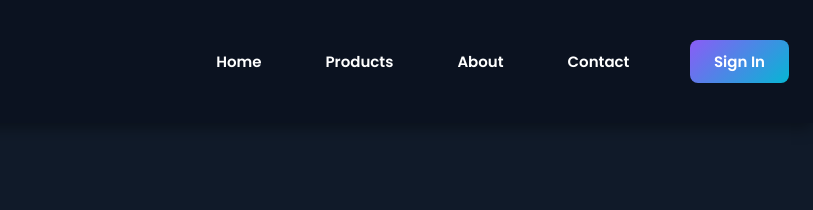
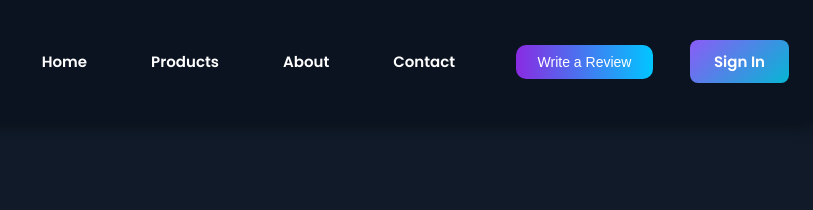
Before and after one commit to TrioProject-10/Smart-Buy-Main, a website: page HomePage/shoes.html in a window 1280 px wide. Shown: the top 210 px of the page, 467-1280 px from the left. Drawn offline with Linux system fonts and the light colour scheme.

Commit message:
review page connected to home page and added write a review buttton added in all page and also connected

```diff
--- a/HomePage/shoes.html
+++ b/HomePage/shoes.html
@@ -435,6 +435,44 @@
   background: rgba(255,255,255,0.1);
   margin: 8px 0;
 }
+
+.review-btn
+{
+  background: linear-gradient(90deg, #8a2be2, #00c6ff); /* purple → blue gradient */
+  color: #fff;
+  border: none;
+  border-radius: 10px;       /* pill shape */
+  padding: 10px 22px;         /* proper spacing inside */
+  font-size: 14px;
+  font-weight: 500;
+  cursor: pointer;
+  display: inline-flex;       /* ensures perfect vertical + horizontal alignment */
+  align-items: center;        /* centers text vertically */
+  justify-content: center;    /* centers text horizontally */
+  text-align: center;
+  line-height: 1;             /* fixes vertical alignment issues */
+  transition: transform 0.2s ease, box-shadow 0.2s ease;
+}
+
+/* Hover effect */
+.review-btn:hover
+{
+  transform: translateY(-2px);
+  box-shadow: 0 4px 12px rgba(0, 0, 0, 0.25);
+}
+
+/* Active (click) effect */
+.review-btn:active
+{
+  transform: translateY(0);
+  box-shadow: 0 2px 6px rgba(0, 0, 0, 0.2);
+}
+.review-btn:hover
+ {
+      box-shadow: 0 12px 40px rgba(6, 182, 212, 0.2);
+      transform: translateY(-2px);
+    }
+
 </style>
 </head>
 <body>
@@ -480,6 +518,7 @@
       </div>
       <button onclick="window.location.href='#About'" class="btn btn-outline">About</button>
       <button onclick="window.location.href='#Contact'" class="btn btn-outline">Contact</button>&nbsp;
+      <button class="review-btn" id="openReview" onclick="window.location.href='/Homepage/reviewpage.html'">Write a Review</button>&nbsp;
       <button onclick="window.location.href='/auth/signup.html'" class="btn btn-gradient">Sign In</button>
     </nav>
   </header>
```
Also changed, not shown: HomePage/appliances.html (+39 -0 lines), HomePage/reviewpage.html (+1 -1 lines), HomePage/smartphones.html (+39 -0 lines), amazon/amazonproducts.html (+3 -3 lines).
